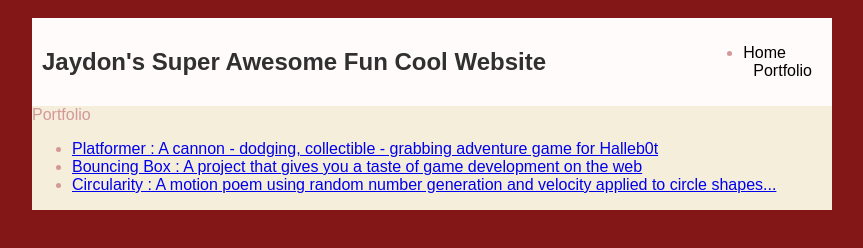
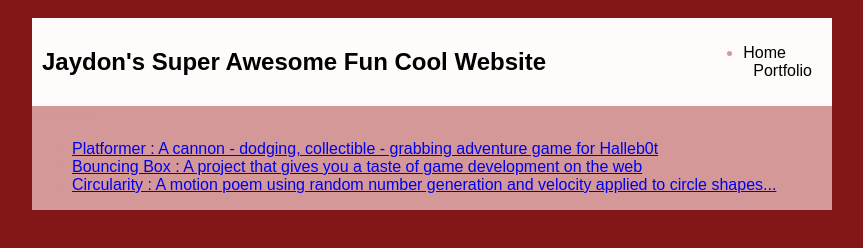
Before and after one commit to JaydonF/JaydonF.github.io, a plain HTML site: page portfolio.html in a window 1280 px wide. Shown: the whole page, without its empty margins (208-1071 px from the left). Drawn offline with Linux system fonts and the light colour scheme.

Commit message:
add index.html file

```diff
--- a/portfolio.html
+++ b/portfolio.html
@@ -30,7 +30,7 @@
                 h1 {
                     display: flex;
                     align-items: center;
-                    color: rgb(48, 48, 48);
+                    color: rgb(0, 0, 0);
                     flex: 1;
                 }
                 #nav-ul {
@@ -47,7 +47,7 @@
 
                 /* main container area beneath menu */
                 main {
-                    background: rgb(245, 238, 219);
+                    background: rgb(212, 152, 152);
                     display: flex;
                 }
                 .content {
```
Also changed, not shown: index.html (+3 -2 lines).
